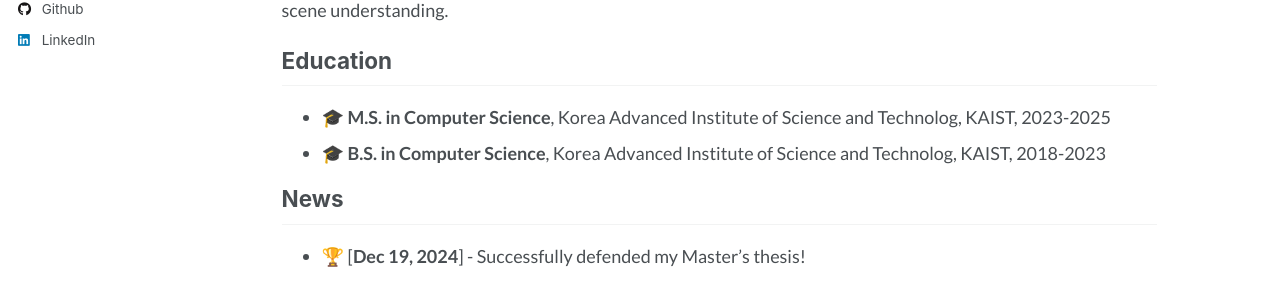
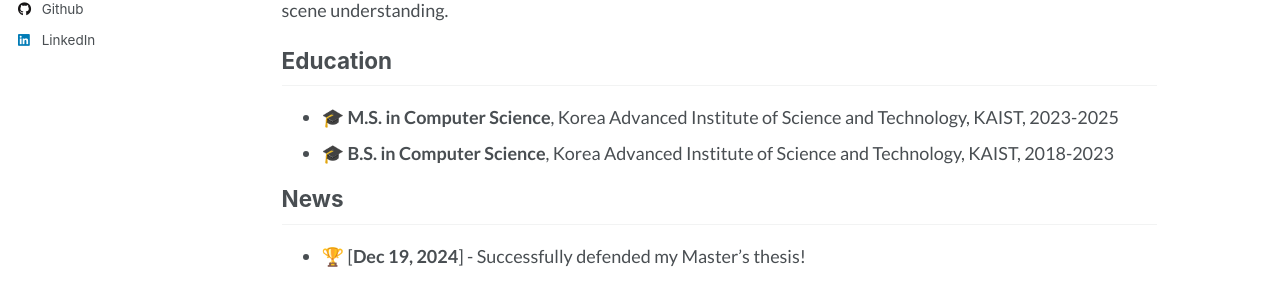
Before and after one commit to iamyouno/iamyouno.github.io, a Jekyll site: the page built from _pages/about.md, in a window 1280 px wide and 900 px high. Shown: the part 396-686 px from the top of the window. Built offline with Jekyll 4.4.1, drawn with Linux system fonts in a browser that asks for light colours.

Commit message:
Fix: typo

```diff
--- a/_pages/about.md
+++ b/_pages/about.md
@@ -19,8 +19,8 @@ I am also interested in  2D/3D Computer Vision and Diffusion Models. I am explor
 
 Education
 ------
-- 🎓 **M.S. in Computer Science**, Korea Advanced Institute of Science and Technolog, KAIST, 2023-2025
-- 🎓 **B.S. in Computer Science**, Korea Advanced Institute of Science and Technolog, KAIST, 2018-2023
+- 🎓 **M.S. in Computer Science**, Korea Advanced Institute of Science and Technology, KAIST, 2023-2025
+- 🎓 **B.S. in Computer Science**, Korea Advanced Institute of Science and Technology, KAIST, 2018-2023
 
 News
 ------
```
